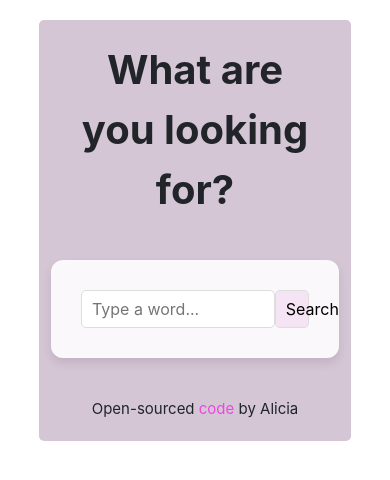
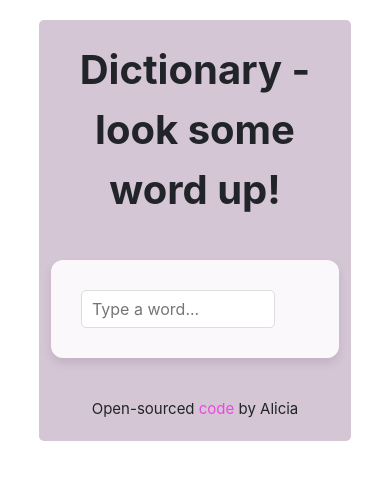
Before and after one commit to aliciamonge/dictionary-project, a React (Create React App) app: page / in a window 390 px wide. Shown: the top 480 px of the page. Built offline with nearby package versions, Linux system fonts and the light colour scheme.

Commit message:
responsiveness improved

```diff
--- a/src/App.js
+++ b/src/App.js
@@ -6,7 +6,7 @@ function App() {
   return (
     <div className="App">
       <div className="container">
-        <header className="App-header"> What are you looking for?</header>
+        <header className="App-header"> Dictionary - look some word up!</header>
         <main>
           <Dictionary />
         </main>
--- a/src/Dictionary.css
+++ b/src/Dictionary.css
@@ -19,3 +19,8 @@
   background: rgba(237, 197, 233, 0.397);
   border: 1px solid #ddd;
 }
+@media (max-width: 600px) {
+  button {
+    display: none;
+  }
+}
```
